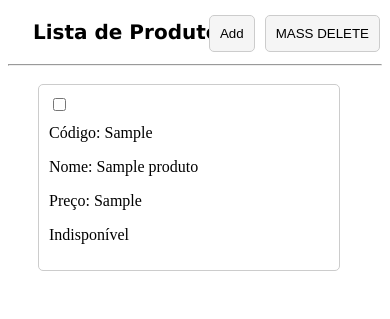
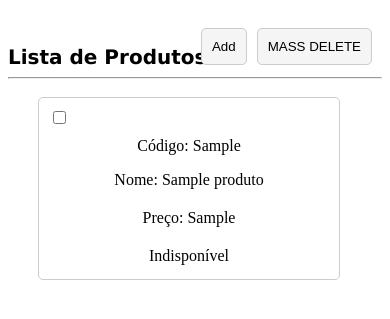
Before and after one commit to airtonvasconcelosjr/Store, a PHP site: page /lista.php in a window 390 px wide. Shown: the top 319 px of the page. Run offline with PHP 8.4, Linux system fonts and the light colour scheme; tables that the repository leaves empty or names only in its code hold one stand-in row (values such as "Sample post").

Commit message:
change responsivity

```diff
--- a/style.css
+++ b/style.css
@@ -2,27 +2,30 @@
 .title-container {
     display: flex;
     justify-content: space-between;
-    align-items: center;
-    position: fixed;
-    top: 10px;
-    left: 50%;
-    transform: translateX(-50%);
+    position: relative;
 }
 
 .title {
     font-size: 20px;
     font-weight: bold;
-    margin: 20px 25px;
     font-family: 'Lucida Sans', 'Lucida Sans Regular', 'Lucida Grande', 'Lucida Sans Unicode', Geneva, Verdana, sans-serif;
 }
 
 .button-container {
     display: flex;
-    justify-content: space-between;
-    position: fixed;
-    top: 10px;
+    justify-content: flex-end;
+    position: relative;
+    top: 20px;
     right: 10px;
-    margin-top: 5px;
+}
+
+.add-button {
+    position: relative;
+    padding: 10px;
+    border: 1px solid #ccc;
+    border-radius: 5px;
+    background-color: #f5f5f5;
+    cursor: pointer;
 }
 
 .card-container {
@@ -38,7 +41,10 @@
     padding: 10px;
     border: 1px solid #ccc;
     border-radius: 5px;
+    display: flex;
+    flex-direction: column;
 }
+
 
 
 .card-header {
@@ -53,16 +59,14 @@
 }
 
 .card-content {
-    margin-bottom: 10px;
+    display: flex;
+    flex-direction: column;
+    align-items: center;
+    text-align: center;
 }
 
-
-.add-button {
-    padding: 10px;
-    border: 1px solid #ccc;
-    border-radius: 5px;
-    background-color: #f5f5f5;
-    cursor: pointer;
+.card-content p {
+    margin-bottom: 4px;
 }
 
 .delete-product-btn {
```
